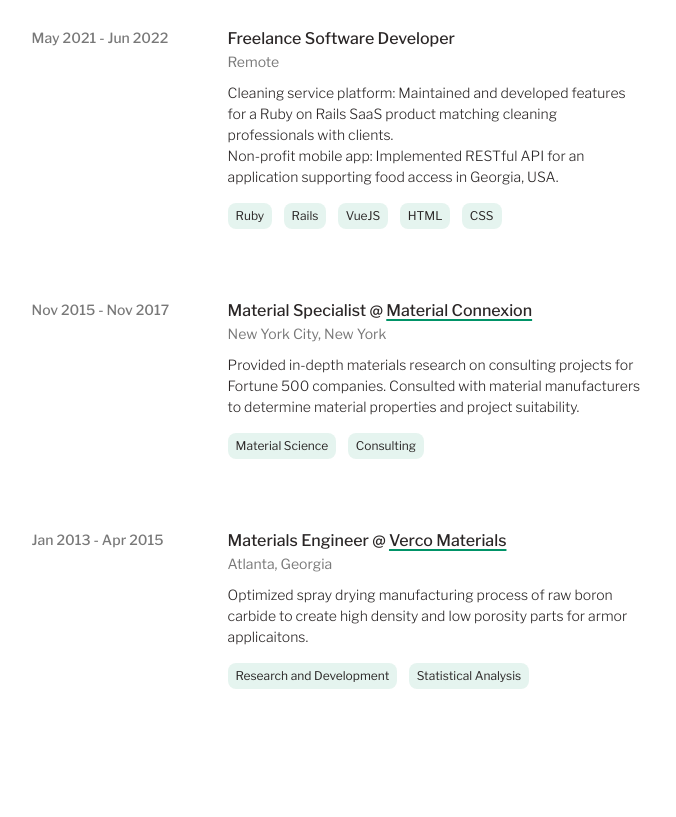
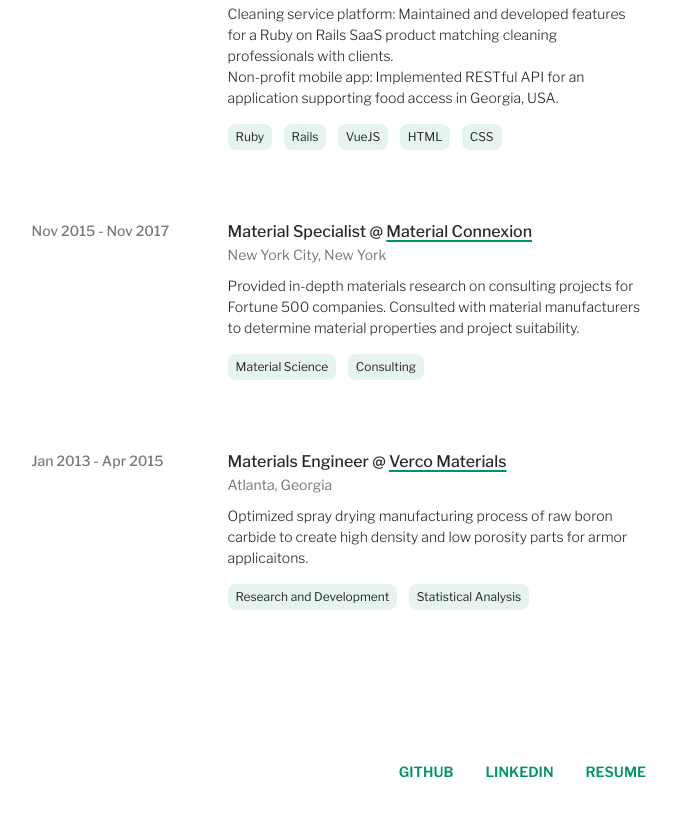
Before and after one commit to coalest/coalest.github.io, an Eleventy site: page index.html in a window 1280 px wide. Shown: the part 2236-3053 px from the top of the page, without its empty margins (506-1182 px from the left). Built offline with nearby package versions, Linux system fonts and the light colour scheme; Eleventy itself is replaced by a stand-in of ours; files that its build step writes are made by us from their sources.

Commit message:
Change portrait image and add footer

```diff
--- a/index.html
+++ b/index.html
@@ -169,5 +169,12 @@
                 </section>
             </div>
         </main>
+        <footer>
+            <ul>
+                <li><a href="https://github.com/coalest" target="_blank">Github</a></li>
+                <li><a href="https://www.linkedin.com/in/cory-streiff/" target="_blank">LinkedIn</a></li>
+                <li><a href="/cory_streiff_resume.pdf" target="_blank">Resume</a></li>
+            </ul>
+        </footer>
     </body>
 </html>
--- a/styles.css
+++ b/styles.css
@@ -42,7 +42,6 @@ body {
   max-width: fit-content;
   font-family: var(--font), sans-serif;
   color: var(--text-color);
-  margin: 20% 10%;
 }
 
 a {
@@ -220,6 +219,20 @@ p.experience {
   font-size: 0.875rem;
 }
 
+footer ul {
+  display: flex;
+  justify-content: right;
+  gap: 2rem;
+}
+
+footer a {
+  font-size: 0.875rem;
+  color: var(--primary);
+  text-transform: uppercase;
+  font-weight: 600;
+  text-decoration: none;
+}
+
 @media (width < 960px) {
   main > div {
     margin-bottom: 50px;
@@ -227,6 +240,10 @@ p.experience {
 
   .experience > section {
     margin-bottom: 50px;
+  }
+
+  body{
+    margin: 20% 10% 5% 10%;
   }
 }
 
@@ -243,13 +260,14 @@ p.experience {
     grid-template-columns: 1fr minmax(50px, 1fr) minmax(min-content, 3fr);
     gap: 200px 0px;
     justify-content: space-between;
+    margin: 0 80px 90px;
   }
 
   body {
-    margin: 279px auto 100px auto;
+    margin: 200px auto 50px auto;
   }
 
-  main {
+  footer {
     margin: 0 80px;
   }
 
```
Also changed, not shown: .eleventy.js, src/images/cory_streiff.jpg, 6 other files.
